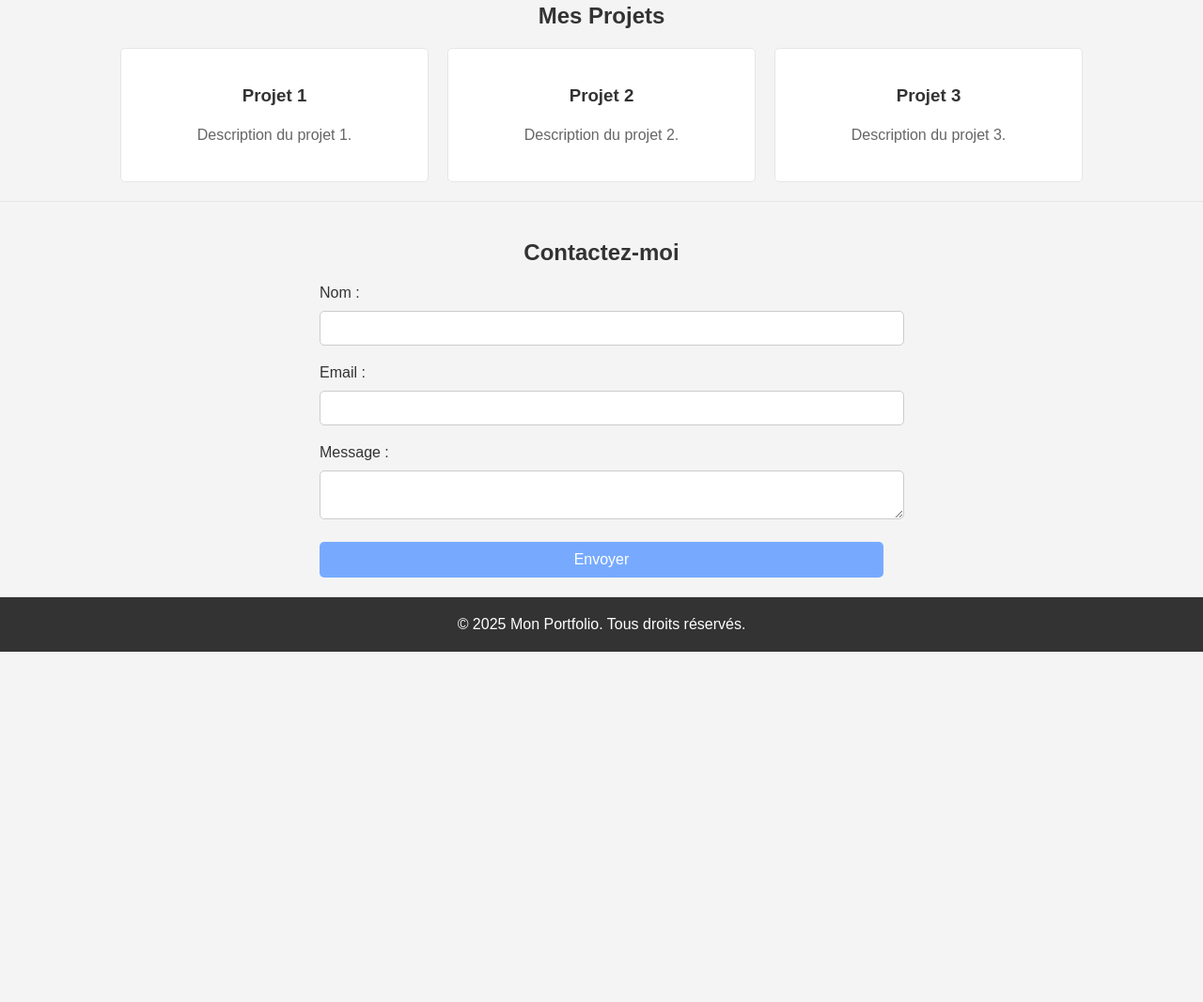
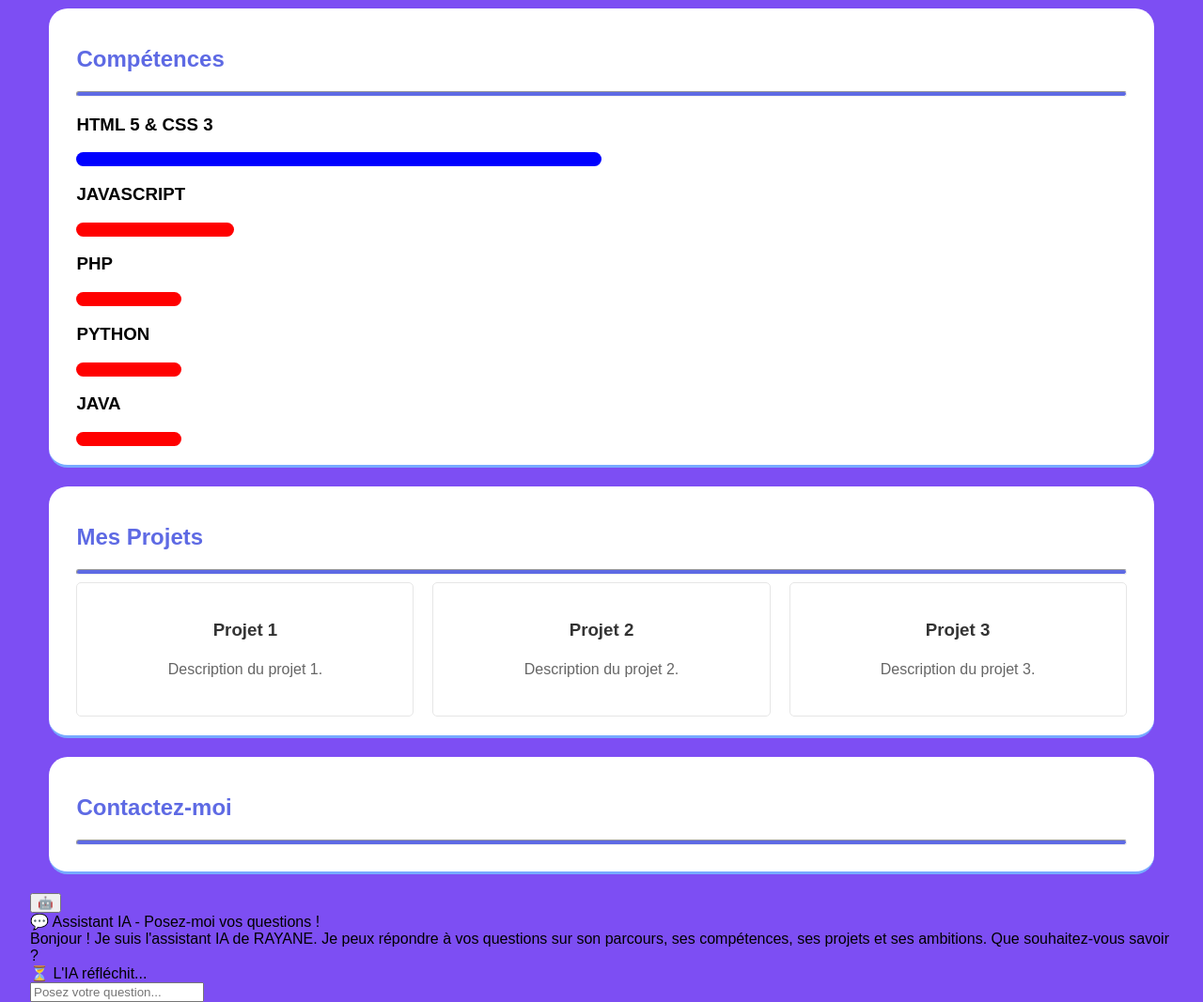
Before and after one commit to fossoh-hub/rayanefossoh-portfolio, a plain HTML site: page index.html in a window 1280 px wide. Shown: the part 614-1681 px from the top of the page at 94% size. Before the commit the page ends 1308 px from the top, so only its background shows below. Drawn offline with Linux system fonts and the light colour scheme.

Commit message:
odification du design et ajout de l'ia

```diff
--- a/index.html
+++ b/index.html
@@ -7,13 +7,28 @@
     <link rel="stylesheet" href="styles.css">
 </head>
 <body>
-    <header>
+    <div class="container">
+        <header class="section">
+            <div class="profil content">
+                <div class="imgP">
                     <img src="img1.jpg" alt="ma photo" height="150px" width="100px">
+                </div>
+                <div>
+                    <h1>RAYANE FOSSOH</h1>
+                    <p class="subtitle">Étudiant en Développement Web</p>
+                     <div class="ai-badge">✨ Assistant IA Disponible</div>
+                </div>
+
+
+            </div>
+
+
             <div class="container">
 
                 <nav>
                     <ul>
                         <li><a href="#about">À propos</a></li>
+                        <li><a href="#skills">Compétences</a></li>
                         <li><a href="#projects">Projets</a></li>
                         <li><a href="#contact">Contact</a></li>
                     </ul>
@@ -23,15 +38,42 @@
 
         <section id="about" class="section">
             <div class="container">
-            <img id="profil" src="img1.jpg" alt="ma photo" height="150px" width="100px">
-            <h2>À propos de moi</h2>
+                <h2>À propos de moi</h2><hr>
                 <p>Je suis un étudiant en développement web passionné par la création de sites web interactifs et fonctionnels. J'ai acquis des compétences en HTML, CSS, JavaScript et j'ai travaillé sur plusieurs projets passionnants.</p>
+            </div>
+        </section>
+
+        <section id="skills" class="section">
+            <div class="container">
+                <h2>Compétences</h2><hr>
+                <div class="skill-grip">
+                    <div class="skill">
+                        <h3>html 5 & css 3</h3>
+                        <div class="item1"></div>
+                    </div>
+                    <div class="skill">
+                        <h3>JavaScript</h3>
+                        <div class="item3"></div>
+                    </div>
+                    <div class="skill">
+                        <h3>php</h3>
+                        <div class="item4"></div>
+                    </div>
+                    <div class="skill">
+                        <h3>Python</h3>
+                        <div class="item5"></div>
+                    </div>
+                    <div class="skill">
+                        <h3>java</h3>
+                        <div class="item6"></div>
+                    </div>
+                </div>
             </div>
         </section>
 
         <section id="projects" class="section">
             <div class="container">
-            <h2>Mes Projets</h2>
+                <h2>Mes Projets</h2><hr>
                 <div class="project-grid">
                     <div class="project">
                         <h3>Projet 1</h3>
@@ -51,28 +93,38 @@
 
         <section id="contact" class="section">
             <div class="container">
-            <h2>Contactez-moi</h2>
-            <form id="contact-form">
-                <label for="name">Nom :</label>
-                <input type="text" id="name" name="name" required>
+                <h2>Contactez-moi</h2><hr>
 
-                <label for="email">Email :</label>
-                <input type="email" id="email" name="email" required>
-
-                <label for="message">Message :</label>
-                <textarea id="message" name="message" required></textarea>
-
-                <button type="submit">Envoyer</button>
-            </form>
             </div>
         </section>
 
-    <footer>
-        <div class="container">
-            <p>&copy; 2025 Mon Portfolio. Tous droits réservés.</p>
+
+
+        <div class="ai-chat-container">
+        <button class="ai-button" onclick="toggleChat()">🤖</button>
+        <div class="chat-window" id="chatWindow">
+            <div class="chat-header">
+                💬 Assistant IA - Posez-moi vos questions !
             </div>
-    </footer>
+            <div class="chat-messages" id="chatMessages">
+                <div class="message ai-message">
+                    Bonjour ! Je suis l'assistant IA de RAYANE. Je peux répondre à vos questions sur son parcours, ses compétences, ses projets et ses ambitions. Que souhaitez-vous savoir ?
+                </div>
+            </div>
+            <div class="loading" id="loading">⏳ L'IA réfléchit...</div>
+            <div class="chat-input-container">
+                <input
+                    type="text"
+                    class="chat-input"
+                    id="chatInput"
+                    placeholder="Posez votre question..."
+                    onkeypress="handleKeyPress(event)"
+                >
+            </div>
+        </div>
+    </div>
 
+    </div>
     <script src="scripts.js"></script>
 </body>
 </html>
--- a/styles.css
+++ b/styles.css
@@ -2,32 +2,31 @@ body {
     font-family: Arial, sans-serif;
     margin: 0;
     padding: 0;
-    background-color: #f4f4f4;
+    background-color: #7d4ef3;
 }
-#profil{
-    padding-left: 600px;
-
+.profil{
+    display: flex;
+    gap: 20px;
+    padding-left: 10px;
 }
 
 .container {
-    width: 80%;
+    width: 95%;
     margin: auto;
     overflow: hidden;
 }
 
 header {
-    background: #333;
-    color: #fff;
-    padding-top: 30px;
-    min-height: 70px;
-    border-bottom: #77aaff 3px solid;
+    background: #f9f9f9;
+    color: #5e6ae4;
+    padding-top: 10px;
+    min-height: 40vh;
 }
 
 header a {
-    color: #fff;
     text-decoration: none;
     text-transform: uppercase;
-    font-size: 16px;
+    font-size: 12px;
 }
 
 header ul {
@@ -37,7 +36,7 @@ header ul {
 
 header li {
     display: inline;
-    padding: 0 20px 0 20px;
+    padding: 0 10px 0 10px;
 }
 
 header #branding {
@@ -55,23 +54,59 @@ header .highlight, header .current a {
 }
 
 header a:hover {
-    color: #cccccc;
+    color: #121212;
 }
+hr{
+    background: #5e6ae4;
+    border-radius: 3px;
+    height: 4px;
 
+}
 .section {
+    background: #fff;
     padding: 20px 0;
     border-bottom: 1px solid #e6e6e6;
+    border-bottom: #77aaff 3px solid;
+    border-radius: 20px;
+    margin: 20px;
 }
-
 .section h2 {
-    color: #333;
-    text-align: center;
+    color: #5e6ae4;
+    text-align: left;
 }
 
 .section p {
     color: #666;
     text-align: center;
     line-height: 1.6em;
+}
+.skill{
+    text-transform: uppercase;
+}
+.skill-grid{
+    display: grid;
+
+
+}
+.item1,.item2{
+    width: 50%;
+    height: 15px;
+    background:blue;
+    background-size: 70% 100%;
+    border-radius: 10px;
+}
+
+.item3{
+    width: 15%;
+    height: 15px;
+    background:red;
+    border-radius: 10px;
+}
+.item4,.item5,.item6{
+    width: 10%;
+    height: 15px;
+    background:red;
+    border-radius: 10px;
 }
 
 .project-grid {
@@ -97,43 +132,7 @@ header a:hover {
     line-height: 1.6em;
 }
 
-#contact-form {
-    max-width: 600px;
-    margin: 0 auto;
+.ai-button img{
+    background-image: url('img1.jpg');
+    background-size: contain;
 }
-
-#contact-form label {
-    display: block;
-    margin-bottom: 10px;
-    color: #333;
-}
-
-#contact-form input, #contact-form textarea {
-    width: 100%;
-    padding: 10px;
-    margin-bottom: 20px;
-    border: 1px solid #ccc;
-    border-radius: 5px;
-}
-
-#contact-form button {
-    display: block;
-    width: 100%;
-    padding: 10px;
-    background: #77aaff;
-    color: #fff;
-    border: 0;
-    border-radius: 5px;
-    font-size: 16px;
-}
-
-footer {
-    background: #333;
-    color: #fff;
-    text-align: center;
-    padding: 20px 0;
-}
-
-footer p {
-    margin: 0;
-}
```
Lines whose indentation alone changed are shown as unchanged.
